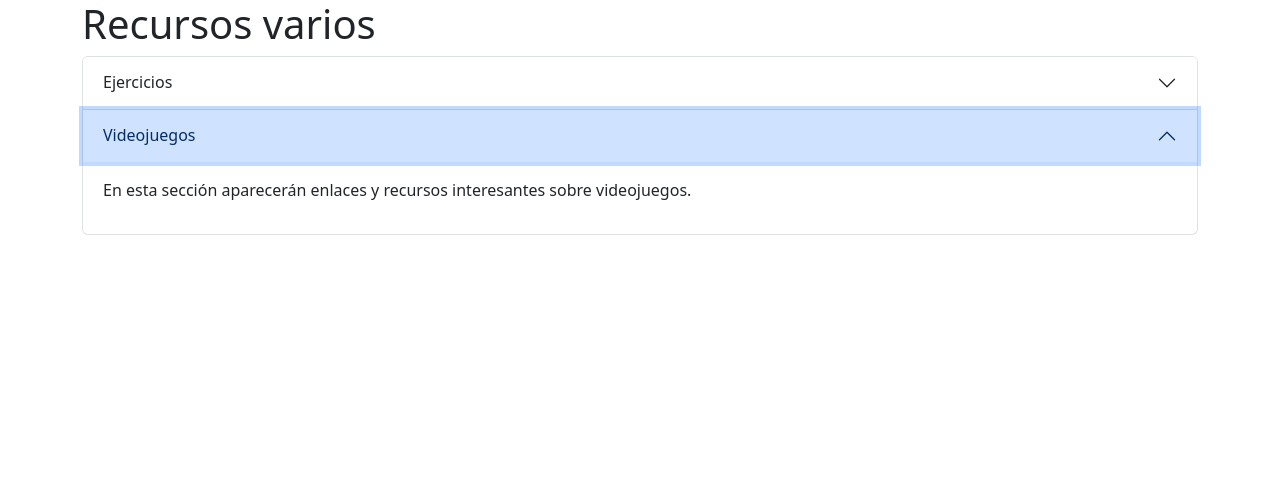
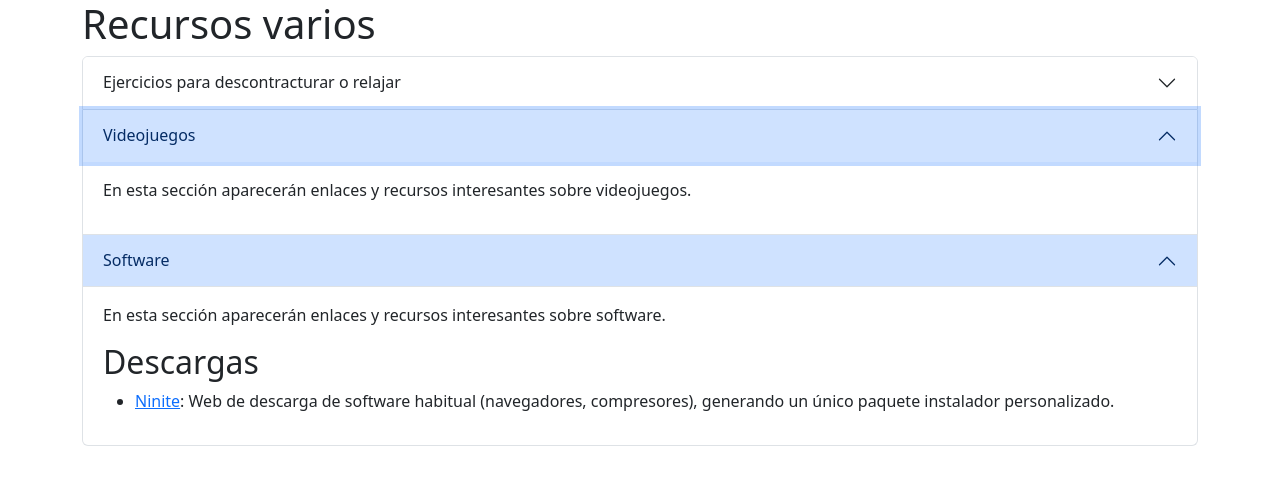
Before and after one commit to nachoiborraIES/varios, a plain HTML site: page index.html in a window 1280 px wide. Both pictures are taken after a click on the button "Videojuegos". Drawn offline with nearby package versions, Linux system fonts and the light colour scheme.

Commit message:
Update index.html

```diff
--- a/index.html
+++ b/index.html
@@ -13,11 +13,11 @@
 
         <div class="accordion" id="acordeonVarios">
 
-            <!-- Ejercicios -->
+            <!-- Ejercicios para descontracturar o relajar -->
             <div class="accordion-item">
                 <h2 class="accordion-header">
                     <button class="accordion-button collapsed" type="button" data-bs-toggle="collapse" data-bs-target="#ejercicios" aria-expanded="true" aria-controls="ejercicios">
-                        Ejercicios
+                        Ejercicios para descontracturar o relajar
                     </button>
                 </h2>
                 <div id="ejercicios" class="accordion-collapse collapse" data-bs-parent="#acordeonVarios">
@@ -38,6 +38,12 @@
                         <li><a href="https://www.facebook.com/reel/1212015134376912" target="_blank">Estiramiento dolor de cuello</a></li>
                         <li><a href="https://www.facebook.com/reel/26380671984895894" target="_blank">Liberación omóplato</a>: doblar el codo y llevar la mano a la nuca. Sujetar por fuera con el otro brazo, girar el cuerpo hacia el otro lado y mover brazo y espalda en movimientos arriba y abajo.</li>
                         <li><a href="https://www.facebook.com/reel/903706745884092" target="_blank">Automasaje de cuello</a></li>
+                    </ul>
+
+                    <h2>Rodillas</h2>
+
+                    <ul>
+                        <li><a href="https://www.facebook.com/reel/807427132423707" target="_blank">Técnica para evitar que crujan las rodillas</a>: sentados, girar el tobillo hacia dentro y levantar la pierna varias veces. Repetir girando el tobillo hacia afuera.</li>
                     </ul>
 
                     <h2>Descanso/relajación</h2>
@@ -64,6 +70,27 @@
                 </div>
             </div>
 
+            <!-- Software -->
+            <div class="accordion-item">
+                <h2 class="accordion-header">
+                    <button class="accordion-button collapsed" type="button" data-bs-toggle="collapse" data-bs-target="#videojuegos" aria-expanded="false" aria-controls="videojuegos">
+                        Software
+                    </button>
+                </h2>
+                <div id="videojuegos" class="accordion-collapse collapse" data-bs-parent="#accordionExample">
+                    <div class="accordion-body">
+                        <p>En esta sección aparecerán enlaces y recursos interesantes sobre software.</p>
+
+                        <h2>Descargas</h2>
+
+                        <ul>
+                            <li><a href="https://ninite.com/" target="_blank">Ninite</a>: Web de descarga de software habitual (navegadores, compresores), generando un único paquete instalador personalizado.</li>
+                        </ul>
+
+                    </div>
+                </div>
+            </div>
+
         </div>
     </div>
 
```
